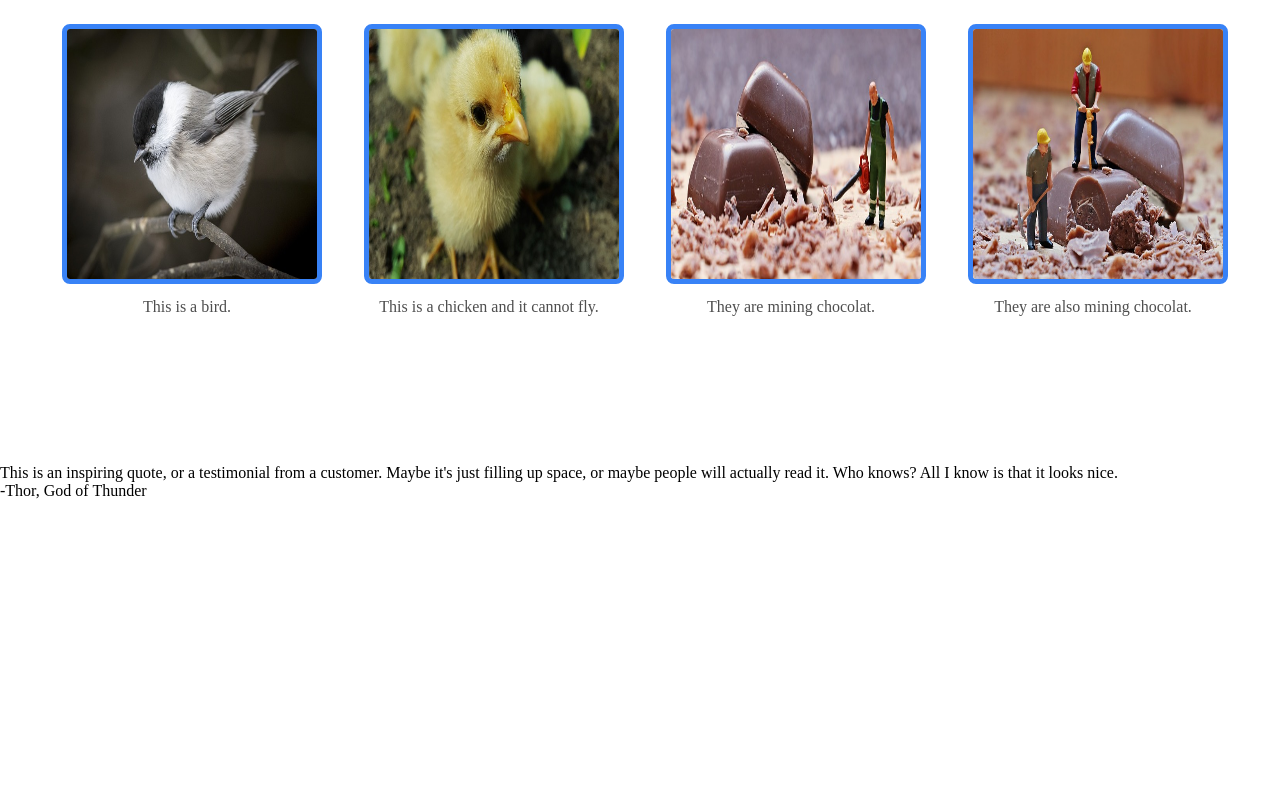
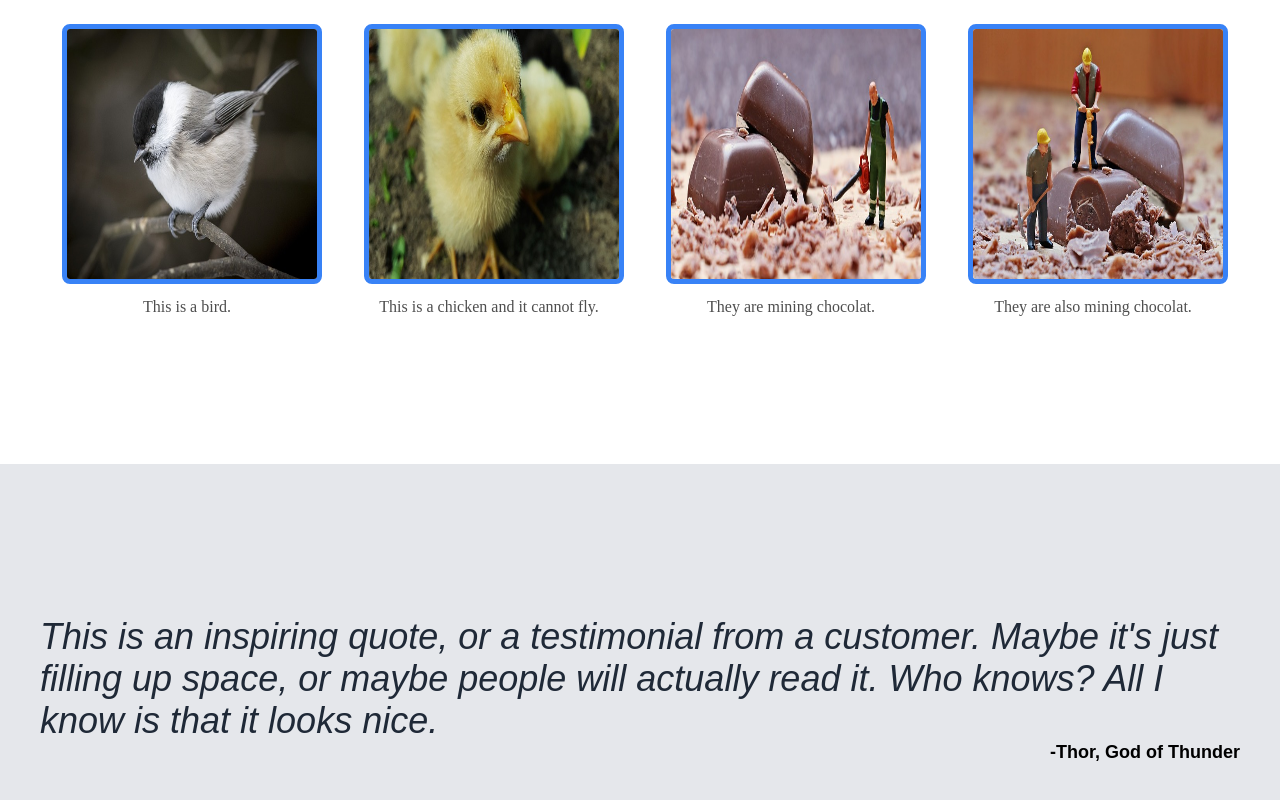
Before and after one commit to chenlingj999/landing-page, a plain HTML site: page index.html in a window 1280 px wide. Shown: the part 662-1462 px from the top of the page. Before the commit the page ends 1162 px from the top, so only its background shows below. Drawn offline with Linux system fonts and the light colour scheme.

Commit message:
Add styles to section 3

```diff
--- a/style.css
+++ b/style.css
@@ -59,7 +59,9 @@ a {
 
 .sub,
 .main,
-.head {
+.head,
+.quote,
+.author {
     font-family: "Hero", sans-serif;
 }
 
@@ -126,3 +128,27 @@ a {
     max-width: 250px;
     color: rgb(78, 78, 78);
 }
+
+.section3 {
+    display: flex;
+    background-color: #e5e7eb;
+    flex-direction: column;
+    width: auto;
+    height: 450px;
+    justify-content: center;
+    align-items: center;
+}
+
+.quote {
+    font-size: 36px;
+    font-style: italic;
+    color: #1f2937;
+    max-width: 1200px;
+}
+
+.author {
+    font-size: 18px;
+    font-weight: 900;
+    max-width: 1200px;
+    text-align: right;
+}
```
